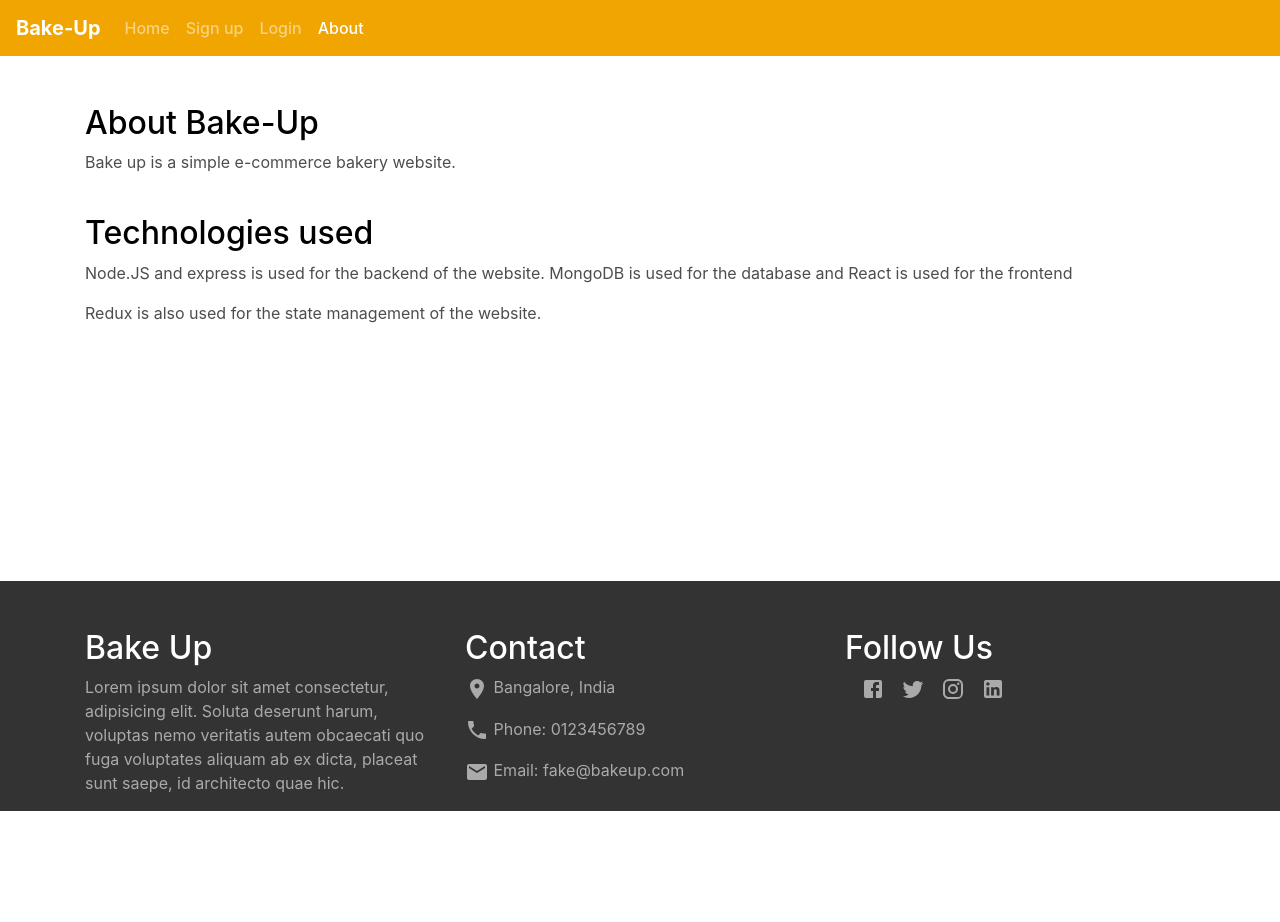
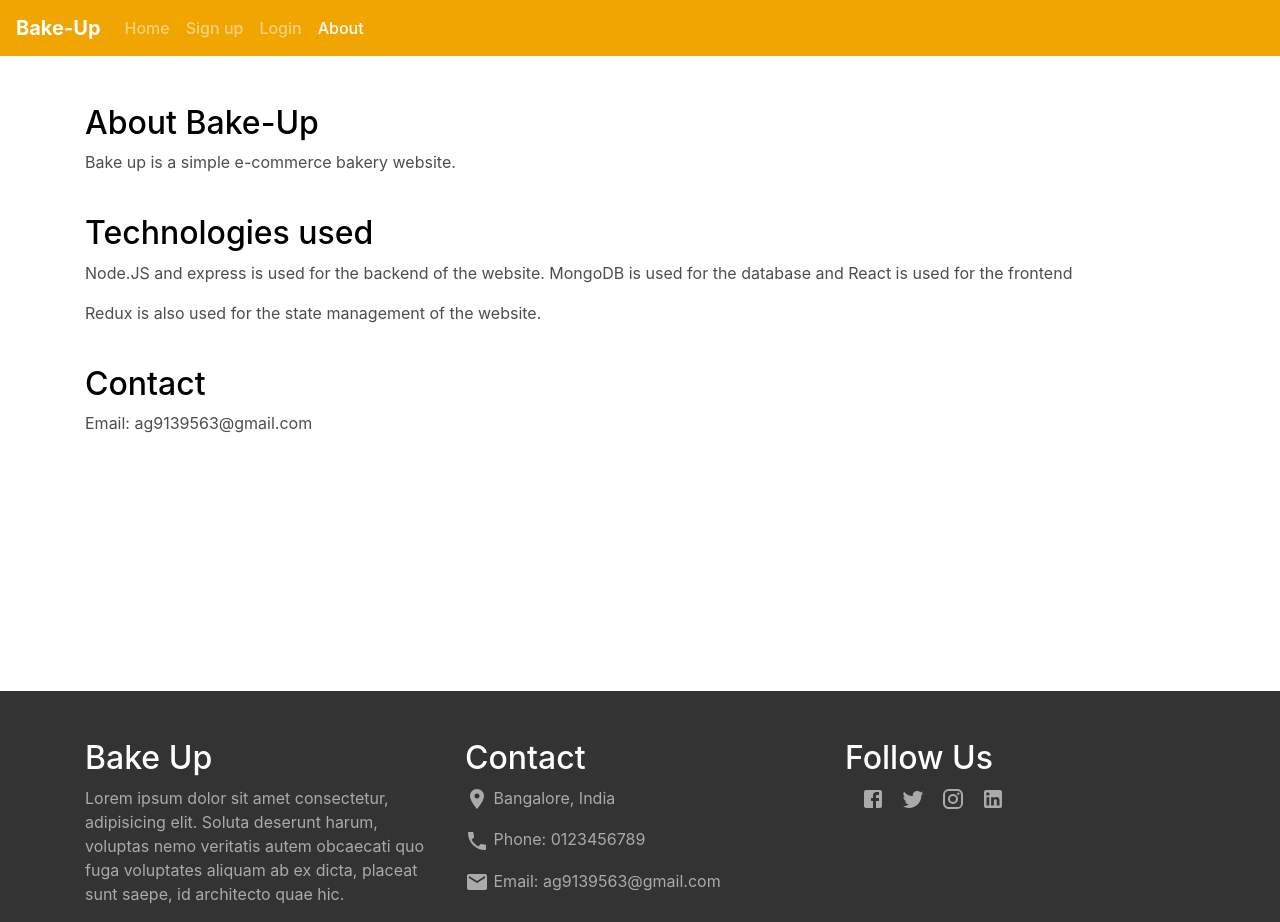
Before and after one commit to Aman-Gupta-404/Bake-up, a React (Create React App) app in the folder Client/: page /about in a window 1280 px wide. Before the commit the page ends 811 px from the top, so only its background shows below. Built offline with nearby package versions, Linux system fonts and the light colour scheme; no server answers.

Commit message:
few more changes

```diff
--- a/Client/src/components/core/About.js
+++ b/Client/src/components/core/About.js
@@ -15,6 +15,9 @@ function About() {
             is used for the database and React is used for the frontend
           </p>
           <p>Redux is also used for the state management of the website.</p>
+          <br />
+          <h2>Contact</h2>
+          <p>Email: ag9139563@gmail.com</p>
         </div>
       </Base>
     </div>
--- a/Client/src/components/core/Footer.js
+++ b/Client/src/components/core/Footer.js
@@ -36,7 +36,7 @@ function Footer() {
                 </p>
                 <p>
                   <EmailIcon id="material-icon" />
-                  <span> Email: fake@bakeup.com</span>
+                  <span> Email: ag9139563@gmail.com</span>
                 </p>
               </div>
               <div className="col-md-4 col-lg-4 mt-5 footer-about ">
```
